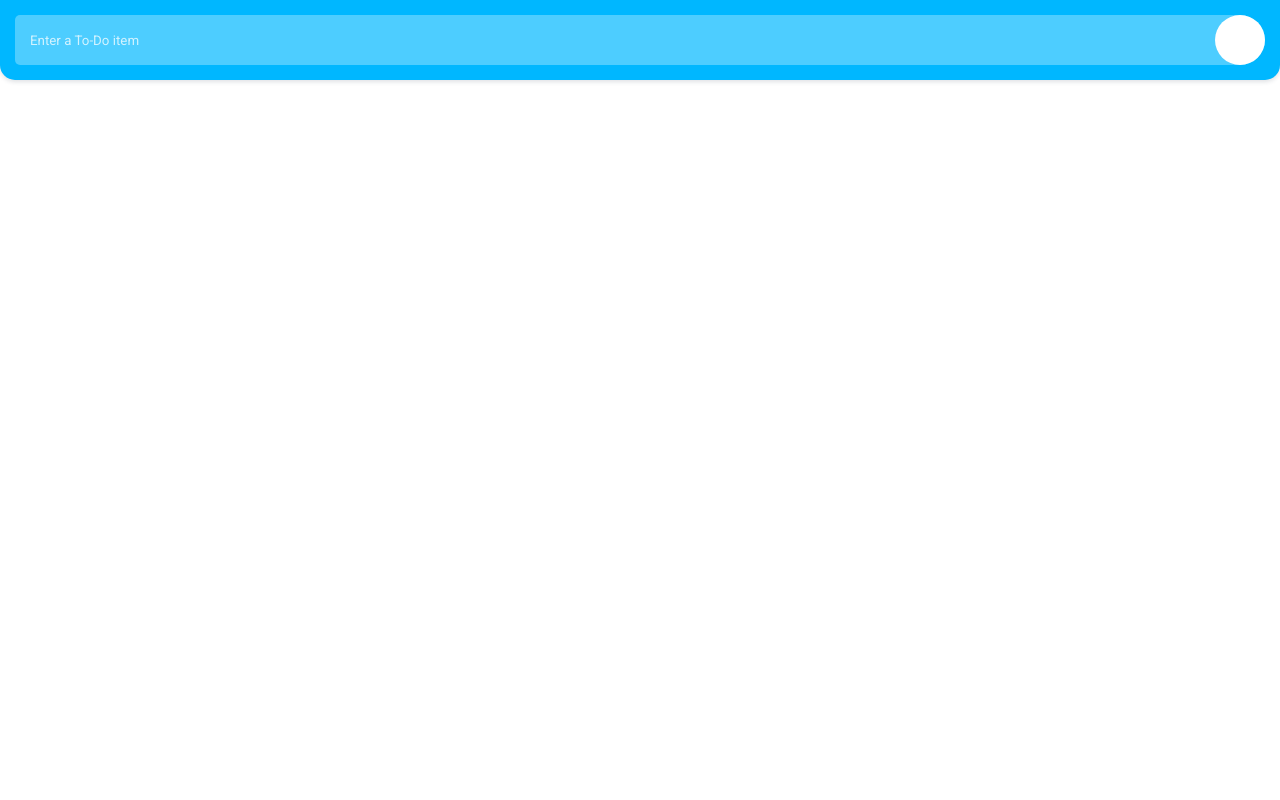
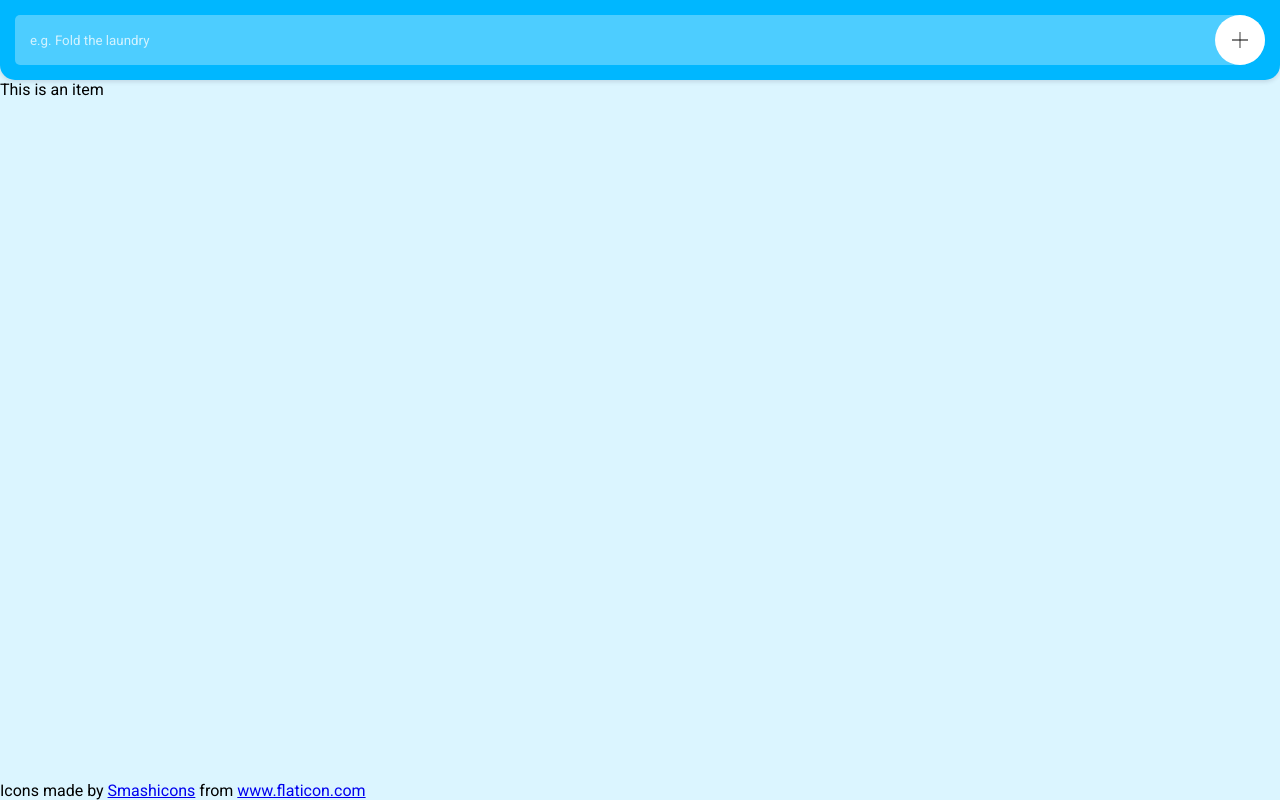
Before and after one commit to bowe99/To-Do-WebApp, a plain HTML site: page index.html in a window 1280 px wide. Drawn offline with Linux system fonts and the light colour scheme.

Commit message:
Finished Header

```diff
--- a/Ressources/css/style.css
+++ b/Ressources/css/style.css
@@ -2,6 +2,12 @@
 
     body, input, button{
         font-family: 'Roboto', sans-serif;
+
+    }
+
+    body{
+        background: #dbf5ff;
+        padding: 80px 0px 0px 0px;
     }
 
     header{
@@ -29,6 +35,7 @@
         border-bottom-left-radius: 5px;
         border-top-right-radius: 25px;
         border-bottom-right-radius: 25px;
+        padding: 0px 60px 0px 0px;
 
         font-weight: 400;
         text-indent: 15px;
@@ -72,6 +79,8 @@
         box-shadow: none;
         outline: none;
 
+        cursor: pointer;
+
         -webkit-appearance: none;
         -moz-appearance: none;
         -ms-appearance: none;
@@ -79,3 +88,26 @@
         appearance: none;
 
     }
+
+    header button svg{
+        width: 16px;
+        height: 16px;
+        position: absolute;
+        left: 50%;
+        top: 50%;
+        margin: -8px 0px 0px -8px;
+    }
+
+    header button svg .fill{
+        background: #00b7ff;
+    }
+
+    ul.todo{
+
+    }
+
+    footer{
+        bottom: 0;
+        left: 0;
+        position: fixed;
+    }
--- /dev/null
+++ b/Ressources/js/main.js
@@ -0,0 +1,9 @@
+
+//User clicked on add button
+//If there is any textin text field then add to to-do list
+document.getElementById('add').addEventListener('click', function(){
+    var value = document.getElementById('item').value;
+    if(value){
+
+    }
+})
--- a/index.html
+++ b/index.html
@@ -14,12 +14,23 @@
 </head>
 <body>
     <header>
-        <input type="text" placeholder="Enter a To-Do item" id = item>
-        <button></button>
+        <input type="text" placeholder="e.g. Fold the laundry" id = item>
+        <button id = "add">
+                <svg version="1.1" id="Capa_1" xmlns="http://www.w3.org/2000/svg" xmlns:xlink="http://www.w3.org/1999/xlink" x="0px" y="0px"viewBox="0 0 42 42" style="enable-background:new 0 0 42 42;" xml:space="preserve"><polygon points="42,20 22,20 22,0 20,0 20,20 0,20 0,22 20,22 20,42 22,42 22,22 42,22 "/><g></g><g></g><g></g><g></g><g></g><g></g><g></g><g></g><g></g><g></g><g></g><g></g><g></g><g></g><g></g></svg>
+
+        </button>
     </header>
 
+    <ul class = "todo">
+        <li>This is an item</li>
+    </ul>
+    <!-- <ul class="todo">
 
+    </ul> -->
 
-    <div>Icons made by <a href="https://www.flaticon.com/authors/smashicons" title="Smashicons">Smashicons</a> from <a href="https://www.flaticon.com/"             title="Flaticon">www.flaticon.com</a></div>
+    <footer>
+        <div>Icons made by <a href="https://www.flaticon.com/authors/smashicons" title="Smashicons">Smashicons</a> from <a href="https://www.flaticon.com/"             title="Flaticon">www.flaticon.com</a></div>
+    </footer>
+    <script src="Ressources/js/main.js"></script>
 </body>
 </html>
```
